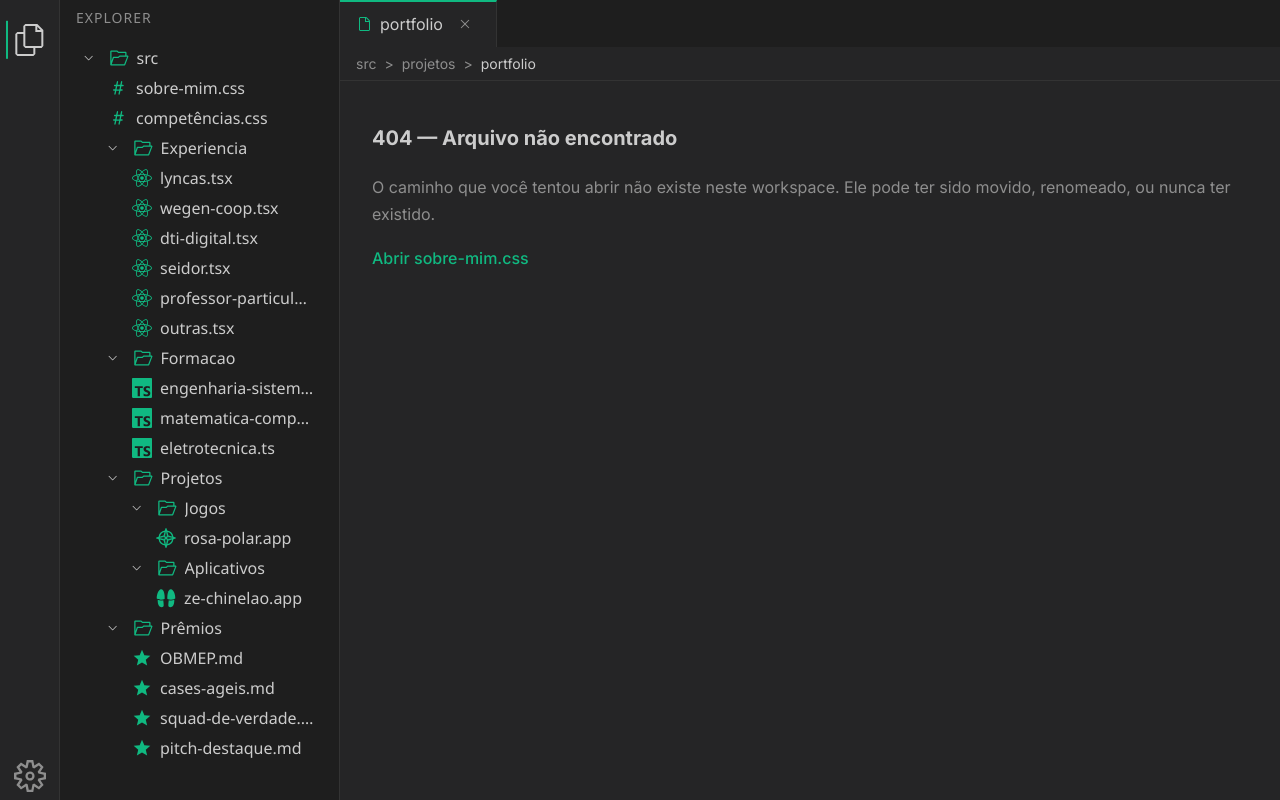
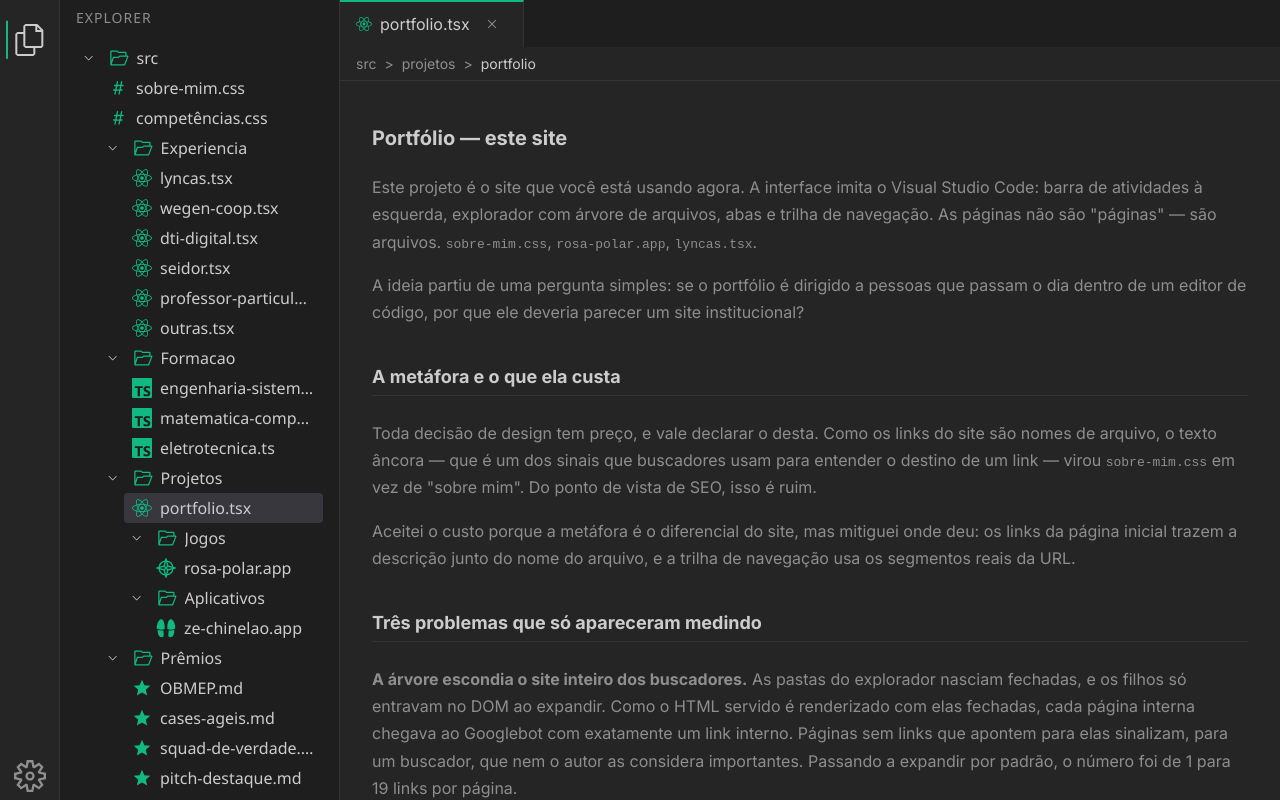
Before and after one commit to pmatos2000/portfolio-paulo-matos, a Next.js app: page /projetos/portfolio in a window 1280 px wide. Before the commit this address had no page. Built offline with nearby package versions, Linux system fonts and the light colour scheme.

Commit message:
feat(projetos): adiciona o portfolio como estudo de caso

```diff
--- a/src/app/projetos/page.tsx
+++ b/src/app/projetos/page.tsx
@@ -36,6 +36,11 @@ const ProjetosPage = () => {
       <h2>O que há aqui</h2>
       <ul>
         <li>
+          <Link href="/projetos/portfolio">portfolio.tsx</Link> — este site.
+          Como a metáfora do editor de código foi construída, o que ela custa em
+          SEO e as decisões de acessibilidade e performance por trás dela.
+        </li>
+        <li>
           <Link href="/projetos/jogos">Jogos e simulações</Link> — usando game
           engines como laboratório de visualização matemática. Hoje: Rosa Polar,
           na Godot Engine.
--- /dev/null
+++ b/src/app/projetos/portfolio/page.tsx
@@ -0,0 +1,166 @@
+import Link from "next/link";
+import { pageMetadata } from "@/data/site";
+
+export const metadata = pageMetadata({
+  title: "Portfólio em Next.js com a interface do VS Code",
+  description:
+    "Como este site foi construído: a metáfora do editor de código, o que ela custa em SEO, e as decisões de acessibilidade e performance por trás do resultado.",
+  path: "/projetos/portfolio",
+  absoluteTitle: true,
+});
+
+const PortfolioPage = () => {
+  return (
+    <div className="contentPage">
+      <h1>Portfólio — este site</h1>
+
+      <p>
+        Este projeto é o site que você está usando agora. A interface imita o
+        Visual Studio Code: barra de atividades à esquerda, explorador com
+        árvore de arquivos, abas e trilha de navegação. As páginas não são
+        "páginas" — são arquivos. <code>sobre-mim.css</code>,{" "}
+        <code>rosa-polar.app</code>, <code>lyncas.tsx</code>.
+      </p>
+      <p>
+        A ideia partiu de uma pergunta simples: se o portfólio é dirigido a
+        pessoas que passam o dia dentro de um editor de código, por que ele
+        deveria parecer um site institucional?
+      </p>
+
+      <h2>A metáfora e o que ela custa</h2>
+      <p>
+        Toda decisão de design tem preço, e vale declarar o desta. Como os links
+        do site são nomes de arquivo, o texto âncora — que é um dos sinais que
+        buscadores usam para entender o destino de um link — virou{" "}
+        <code>sobre-mim.css</code> em vez de "sobre mim". Do ponto de vista de
+        SEO, isso é ruim.
+      </p>
+      <p>
+        Aceitei o custo porque a metáfora é o diferencial do site, mas mitiguei
+        onde deu: os links da página inicial trazem a descrição junto do nome do
+        arquivo, e a trilha de navegação usa os segmentos reais da URL.
+      </p>
+
+      <h2>Três problemas que só apareceram medindo</h2>
+
+      <p>
+        <strong>A árvore escondia o site inteiro dos buscadores.</strong> As
+        pastas do explorador nasciam fechadas, e os filhos só entravam no DOM ao
+        expandir. Como o HTML servido é renderizado com elas fechadas, cada
+        página interna chegava ao Googlebot com exatamente um link interno.
+        Páginas sem links que apontem para elas sinalizam, para um buscador, que
+        nem o autor as considera importantes. Passando a expandir por padrão, o
+        número foi de 1 para 19 links por página.
+      </p>
+
+      <p>
+        <strong>O tema piscava a cada carregamento.</strong> A preferência ficava
+        no <code>localStorage</code> e era aplicada dentro de um{" "}
+        <code>useEffect</code> — que, por definição, roda depois da primeira
+        pintura. Quem escolhia tema claro via um flash escuro em toda navegação.
+        Não existe solução dentro do ciclo de vida do React: a correção é um
+        script síncrono e inline, executado antes de qualquer conteúdo, que
+        aplica o tema no <code>&lt;html&gt;</code> antes do navegador pintar.
+      </p>
+
+      <p>
+        <strong>A cor de destaque reprovava em contraste.</strong> O verde{" "}
+        <code>#10b981</code> rende 6,57:1 sobre o fundo escuro — folgado. Sobre
+        o fundo branco do tema claro, rende 2,54:1, quando o mínimo da WCAG AA é
+        4,5:1. Como essa cor é a de todos os links do site, o tema claro era
+        difícil de ler para quem tem baixa visão. A correção foi usar{" "}
+        <code>#047857</code> apenas no tema claro, que rende 5,48:1 — restrição
+        matemática, não questão de gosto.
+      </p>
+
+      <h2>Resultado</h2>
+      <ul>
+        <li>
+          <strong>Lighthouse (computador):</strong> 100 em desempenho,
+          acessibilidade, práticas recomendadas e SEO.
+        </li>
+        <li>
+          <strong>Lighthouse (celular):</strong> 99 em desempenho, 100 nas
+          demais.
+        </li>
+        <li>
+          <strong>Métricas:</strong> CLS zero e nenhum tempo de bloqueio
+          relevante da thread principal.
+        </li>
+      </ul>
+
+      <h2>Decisões técnicas</h2>
+      <ul>
+        <li>
+          <strong>Server Components por padrão:</strong> só há{" "}
+          <code>&quot;use client&quot;</code> onde existe estado ou evento — a
+          árvore, as abas, o carrossel e o alternador de tema. O conteúdo é
+          todo renderizado no servidor.
+        </li>
+        <li>
+          <strong>Fonte única de navegação:</strong> a árvore do explorador, o
+          sitemap, o título da aba e a trilha derivam todos do mesmo arquivo de
+          dados. Adicionar uma página é acrescentar uma entrada.
+        </li>
+        <li>
+          <strong>Imagem de compartilhamento gerada em build:</strong> o card
+          que aparece ao compartilhar um link é desenhado por código com{" "}
+          <code>next/og</code>, imitando o próprio editor. Sem dependência
+          adicional e sem custo em tempo de requisição.
+        </li>
+        <li>
+          <strong>Dados estruturados:</strong> JSON-LD de <code>Person</code> na
+          home e de <code>BreadcrumbList</code> na trilha, para que buscadores
+          leiam a identidade e a hierarquia sem depender de interpretar texto.
+        </li>
+        <li>
+          <strong>Sem framework de estilo:</strong> CSS Modules e variáveis CSS
+          para os dois temas. Nenhuma biblioteca de componentes.
+        </li>
+      </ul>
+
+      <h2>Competências em Destaque</h2>
+      <ul>
+        <li>
+          <strong>Next.js 16 e React 19:</strong> App Router, Server Components,
+          metadata por rota, geração estática.
+        </li>
+        <li>
+          <strong>TypeScript estrito:</strong> sem <code>any</code>, com tipos
+          discriminados modelando a árvore de arquivos.
+        </li>
+        <li>
+          <strong>SEO técnico:</strong> canonical por página, sitemap derivado,{" "}
+          <code>robots.txt</code>, Open Graph, dados estruturados.
+        </li>
+        <li>
+          <strong>Acessibilidade:</strong> hierarquia de títulos, marcos
+          rotulados, foco visível, contraste verificado nos dois temas.
+        </li>
+        <li>
+          <strong>Responsividade:</strong> layout de aplicação com rolagem
+          interna, gaveta lateral no celular e tratamento da faixa de tablet.
+        </li>
+      </ul>
+
+      <h2>Código Fonte</h2>
+      <ul>
+        <li>
+          <a
+            href="https://github.com/pmatos2000/portfolio-paulo-matos"
+            target="_blank"
+            rel="noopener noreferrer"
+          >
+            Repositório no GitHub
+          </a>
+        </li>
+        <li>
+          <Link href="/">Voltar para a página inicial</Link> — o próprio site é
+          a demonstração.
+        </li>
+      </ul>
+    </div>
+  );
+};
+
+export default PortfolioPage;
--- a/src/data/sidebarTree.ts
+++ b/src/data/sidebarTree.ts
@@ -135,6 +135,13 @@ export const sidebarTree: TreeItem[] = [
         url: "/projetos",
         children: [
           {
+            id: "b2f7c015-9d84-4a3e-8c56-1e0f7a94d3b8",
+            type: "leaf",
+            title: "portfolio.tsx",
+            icon: FaReact,
+            url: "/projetos/portfolio",
+          },
+          {
             id: "1e47d46b-1501-4fa5-8448-a6ae26a19ca2",
             type: "node",
             title: "Jogos",
```
